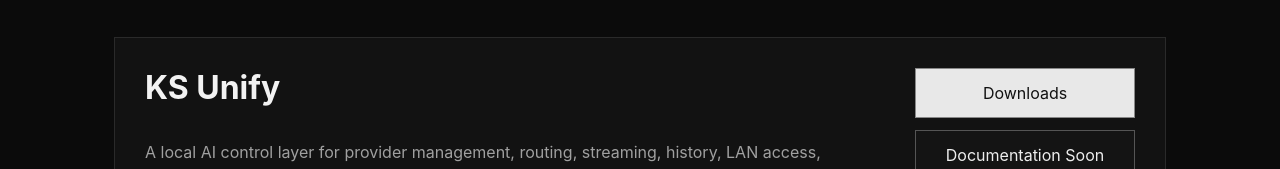
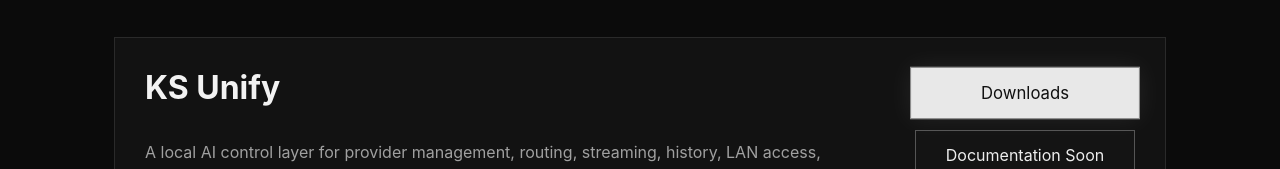
Before and after one commit to AureliusDuxDeorum/KANASAKA_SITE, a plain HTML site: page index.html in a window 1280 px wide. In both pictures the pointer is over the link "Downloads". Shown: the part 773-942 px from the top of the page. Drawn offline with Linux system fonts and the light colour scheme.

Commit message:
Add button hover animations

```diff
--- a/style.css
+++ b/style.css
@@ -239,3 +239,26 @@ footer{
     }
 
 }
+
+/* BUTTON ANIMATIONS */
+
+.button,
+.back-link {
+    transition:
+        transform 180ms ease,
+        border-color 180ms ease,
+        background 180ms ease,
+        color 180ms ease,
+        box-shadow 180ms ease;
+}
+
+.button:hover,
+.back-link:hover {
+    transform: scale(1.045);
+    box-shadow: 0 0 24px rgba(255,255,255,0.08);
+}
+
+.button:active,
+.back-link:active {
+    transform: scale(0.985);
+}
```
